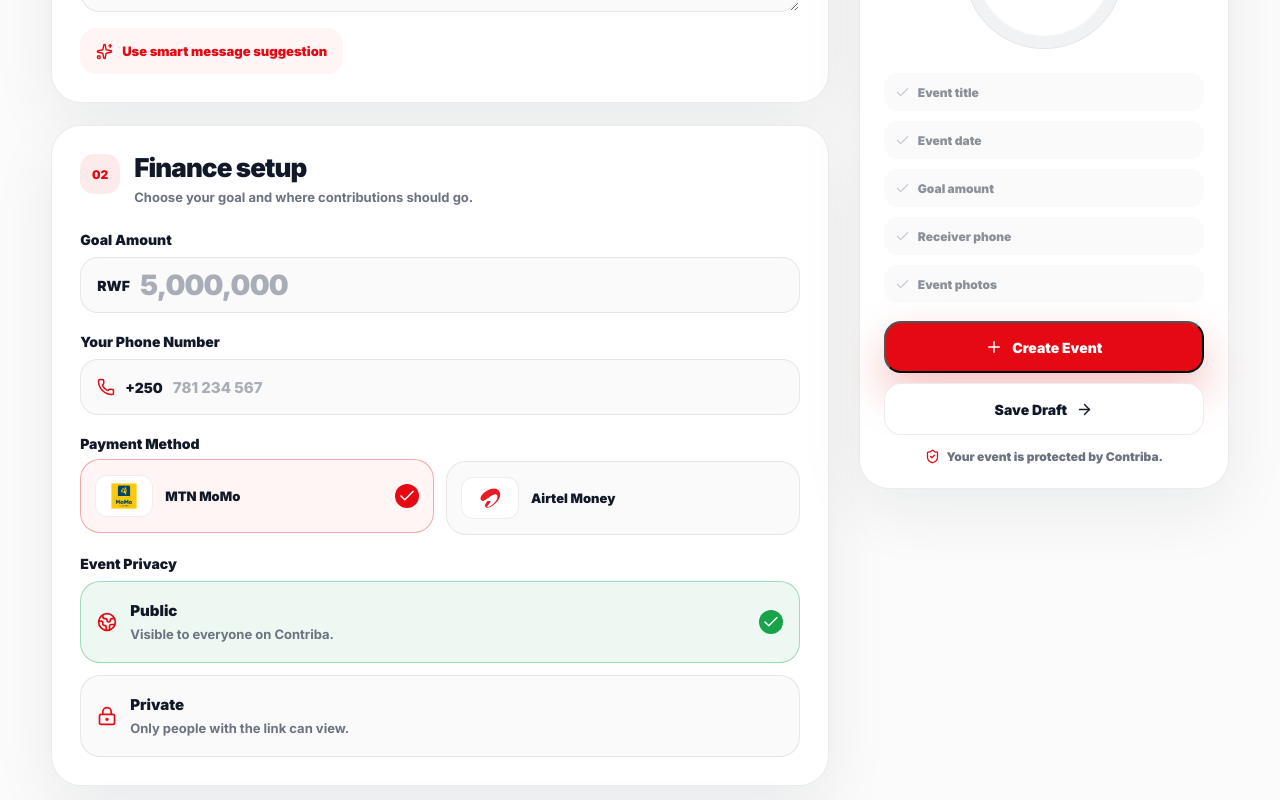
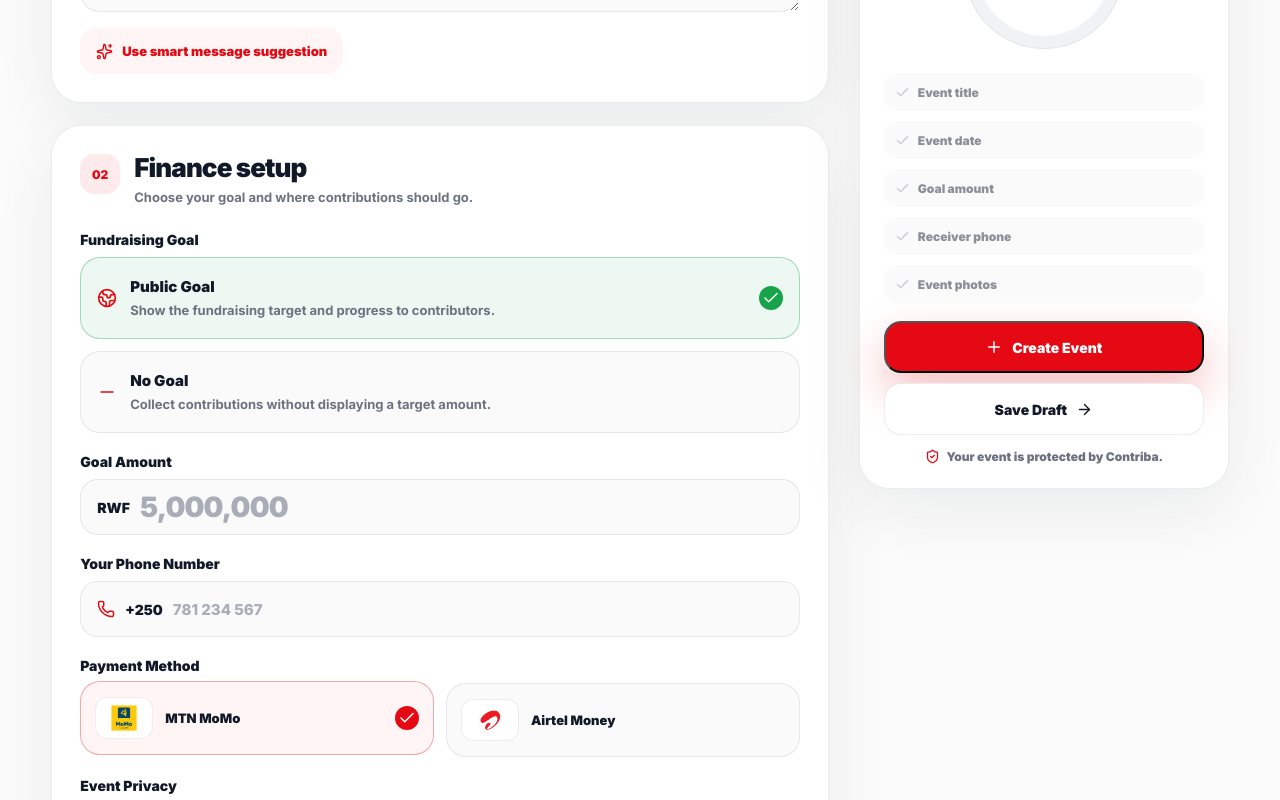
Before and after one commit to Nyiridandi1/contriba-web, a React (Vite) app: page /create-event in a window 1280 px wide. Shown: the part 1320-2120 px from the top of the page. Built offline with nearby package versions, Linux system fonts and the light colour scheme; no server answers.

Commit message:
Add public and no-goal event options

```diff
--- a/src/webapp/pages/CreateEvent.jsx
+++ b/src/webapp/pages/CreateEvent.jsx
@@ -14,6 +14,7 @@ import {
   ImagePlus,
   LockKeyhole,
   MapPin,
+  Minus,
   PartyPopper,
   Phone,
   Plus,
@@ -140,6 +141,7 @@ function CreateEvent() {
   const [date, setDate] = useState("");
   const [location, setLocation] = useState("");
   const [goalAmount, setGoalAmount] = useState("");
+  const [goalMode, setGoalMode] = useState("public");
   const [message, setMessage] = useState("");
   const [privacy, setPrivacy] = useState("public");
   const [phone, setPhone] = useState("");
@@ -184,11 +186,12 @@ function CreateEvent() {
       setTitle(eventData.title || "");
       setDate(eventData.date ? String(eventData.date).slice(0, 10) : "");
       setLocation(eventData.location || "");
-      setGoalAmount(
-        eventData.goal_amount || eventData.goalAmount
-          ? String(eventData.goal_amount || eventData.goalAmount)
-          : ""
+      const existingGoal = Number(
+        eventData.goal_amount || eventData.goalAmount || 0
       );
+
+      setGoalMode(existingGoal > 0 ? "public" : "none");
+      setGoalAmount(existingGoal > 0 ? String(existingGoal) : "");
       setMessage(eventData.description || "");
       setPrivacy(eventData.is_private ? "private" : "public");
       setPhone(eventData.owner_phone || "");
@@ -211,17 +214,17 @@ function CreateEvent() {
     let score = 0;
     if (title) score += 25;
     if (date) score += 20;
-    if (goalAmount) score += 20;
+    if (goalMode === "none" || Number(goalAmount) > 0) score += 20;
     if (phone) score += 20;
     if (photos.some(Boolean)) score += 15;
     return score;
-  }, [title, date, goalAmount, phone, photos]);
+  }, [title, date, goalAmount, goalMode, phone, photos]);
 
   const canSubmit =
     title.trim().length >= 3 &&
     date &&
     location.trim().length >= 2 &&
-    Number(goalAmount) > 0 &&
+    (goalMode === "none" || Number(goalAmount) > 0) &&
     formatPhone(phone).length >= 9 &&
     !loading &&
     !loadingEvent;
@@ -272,7 +275,9 @@ function CreateEvent() {
 
     if (!canSubmit) {
       setFormMessage(
-        "Please complete title, date, location, goal amount and receiver phone."
+        goalMode === "public"
+          ? "Please complete title, date, location, goal amount and receiver phone."
+          : "Please complete title, date, location and receiver phone."
       );
       return;
     }
@@ -293,7 +298,7 @@ function CreateEvent() {
         date,
         location: location.trim(),
         description: message.trim() || suggestions[eventType],
-        goal_amount: Number(goalAmount),
+        goal_amount: goalMode === "public" ? Number(goalAmount) : 0,
         owner_phone: formatPhone(phone),
         owner_payment_method: paymentMethod,
         cover_image: uploadedPhotoUrls[0],
@@ -478,6 +483,40 @@ function CreateEvent() {
                 </div>
               </div>
 
+              <label>Fundraising Goal</label>
+              <div className="privacy-grid">
+                <button
+                  type="button"
+                  className={goalMode === "public" ? "active green" : ""}
+                  onClick={() => setGoalMode("public")}
+                >
+                  <Globe2 size={20} />
+                  <span>
+                    <strong>Public Goal</strong>
+                    Show the fundraising target and progress to contributors.
+                  </span>
+                  {goalMode === "public" && <Check size={17} />}
+                </button>
+
+                <button
+                  type="button"
+                  className={goalMode === "none" ? "active green" : ""}
+                  onClick={() => {
+                    setGoalMode("none");
+                    setGoalAmount("");
+                  }}
+                >
+                  <Minus size={20} />
+                  <span>
+                    <strong>No Goal</strong>
+                    Collect contributions without displaying a target amount.
+                  </span>
+                  {goalMode === "none" && <Check size={17} />}
+                </button>
+              </div>
+
+              {goalMode === "public" && (
+                <>
                   <label>Goal Amount</label>
                   <div className="amount-box">
                     <span>RWF</span>
@@ -489,6 +528,8 @@ function CreateEvent() {
                       placeholder="5,000,000"
                     />
                   </div>
+                </>
+              )}
 
               <label>Your Phone Number</label>
               <div className="create-input-icon">
@@ -627,10 +668,12 @@ function CreateEvent() {
                   {previewLocation}
                 </p>
 
+                {goalMode === "public" && (
                   <div className="preview-goal">
                     <span>Goal</span>
                     <strong>RWF {Number(previewGoal).toLocaleString()}</strong>
                   </div>
+                )}
 
                 <div className="preview-tags">
                   <span className={privacy === "public" ? "green" : "red"}>
@@ -666,9 +709,13 @@ function CreateEvent() {
                   Event date
                 </p>
 
-                <p className={goalAmount ? "done" : ""}>
+                <p
+                  className={
+                    goalMode === "none" || Number(goalAmount) > 0 ? "done" : ""
+                  }
+                >
                   <Check size={15} />
-                  Goal amount
+                  {goalMode === "none" ? "No goal selected" : "Goal amount"}
                 </p>
 
                 <p className={phone ? "done" : ""}>
```
Lines whose indentation alone changed are shown as unchanged.
